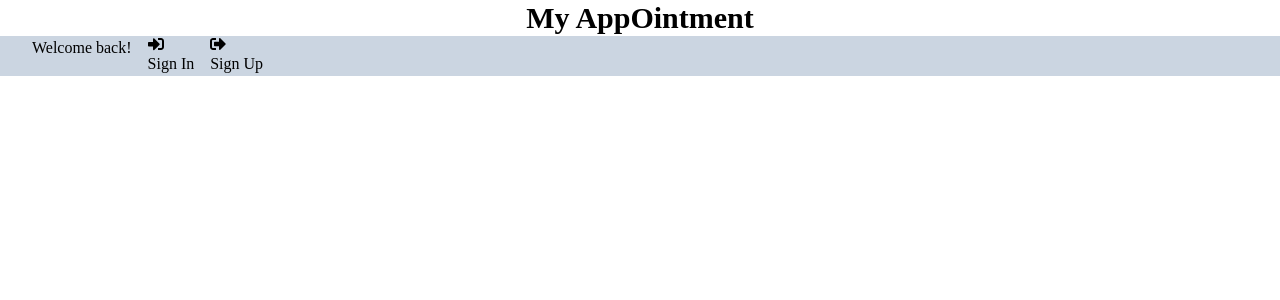
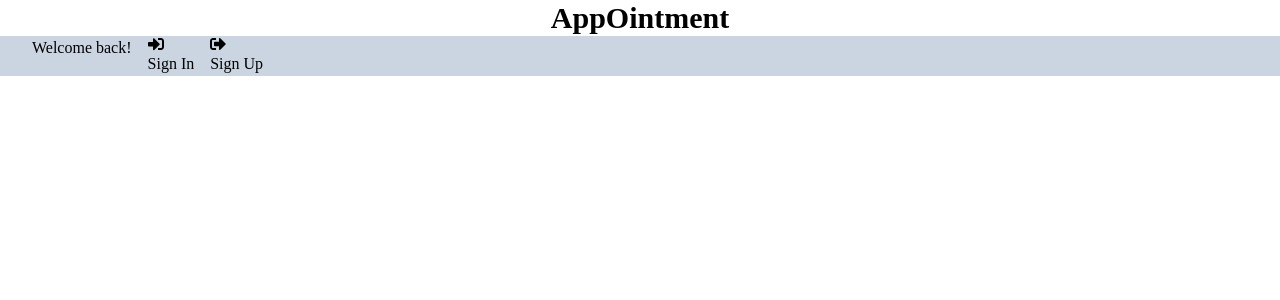
Before and after one commit to Acmeware-net/doctor-one-click, a React (Vite) app in the folder frontend/: page / in a window 1280 px wide. Shown: the top 300 px of the page. Built offline with nearby package versions, Linux system fonts and the light colour scheme.

Commit message:
my remove for example1

```diff
--- a/frontend/src/App.tsx
+++ b/frontend/src/App.tsx
@@ -3,7 +3,7 @@ function App() {
 
   return (
     <>
-      <h1 className="text-3xl font-bold text-center">My AppOintment</h1>
+      <h1 className="text-3xl font-bold text-center">  AppOintment</h1>
       <Header />
     </>
   )
```
